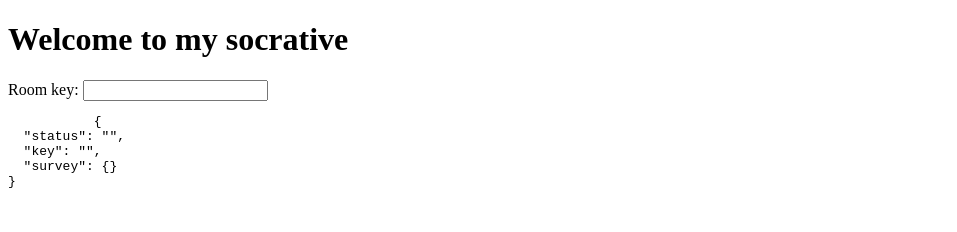
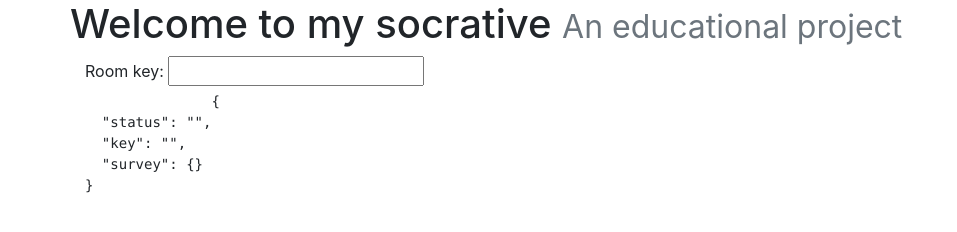
Before and after one commit to jorgaf/clientwebscoketvuejs, a plain HTML site: page index.html in a window 1280 px wide. Shown: the whole page, without its empty margins (0-957 px from the left). Drawn offline with nearby package versions, Linux system fonts and the light colour scheme.

Commit message:
Add bootstrap support

```diff
--- a/index.html
+++ b/index.html
@@ -7,10 +7,14 @@
     <meta name="description" content="A educational project">
     <meta name="author" content="@jorgaf">
     <meta name="viewport" content="width=device-width, user-scalable=no, initial-scale=1.0, maximum-scale=1.0, minimum-scale=1.0">
+    <link rel="stylesheet" href="https://stackpath.bootstrapcdn.com/bootstrap/4.1.3/css/bootstrap.min.css" integrity="sha384-MCw98/SFnGE8fJT3GXwEOngsV7Zt27NXFoaoApmYm81iuXoPkFOJwJ8ERdknLPMO" crossorigin="anonymous">
 </head>
 
 <body>
-    <h1>Welcome to my socrative</h1>
+    <div class="container">
+        <div class="row">
+            <h1>Welcome to my socrative <small class="text-muted">An educational project</small></h1>
+        </div>
         <div id="app">
             <div v-if="!status">
                 <label for="roomkey">Room key:</label>
@@ -30,7 +34,7 @@
                {{ $data }}
              </pre>
         </div>
-
+    </div>
     <script src="https://cdn.jsdelivr.net/npm/vue"></script>
     <script src="js/main.js"></script>
 </body>
```
Also changed, not shown: 1 other file. Lines whose indentation alone changed are shown as unchanged.
